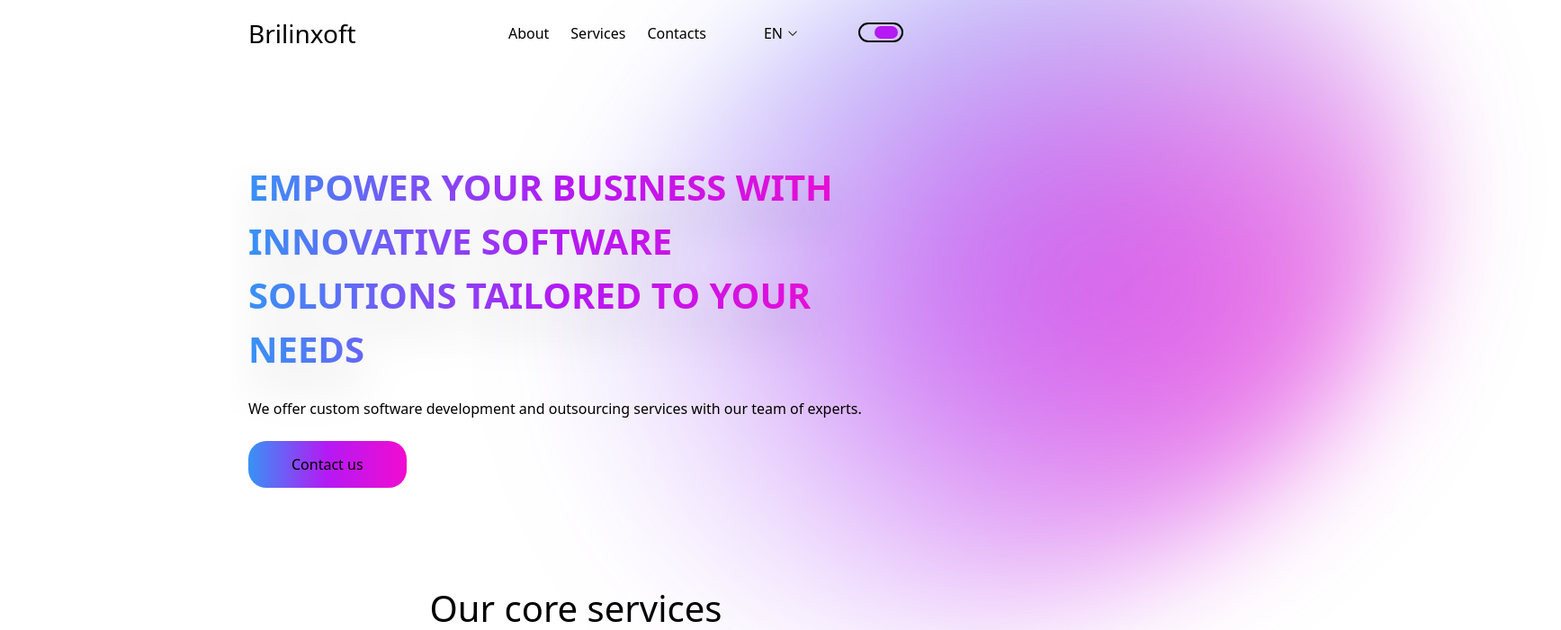
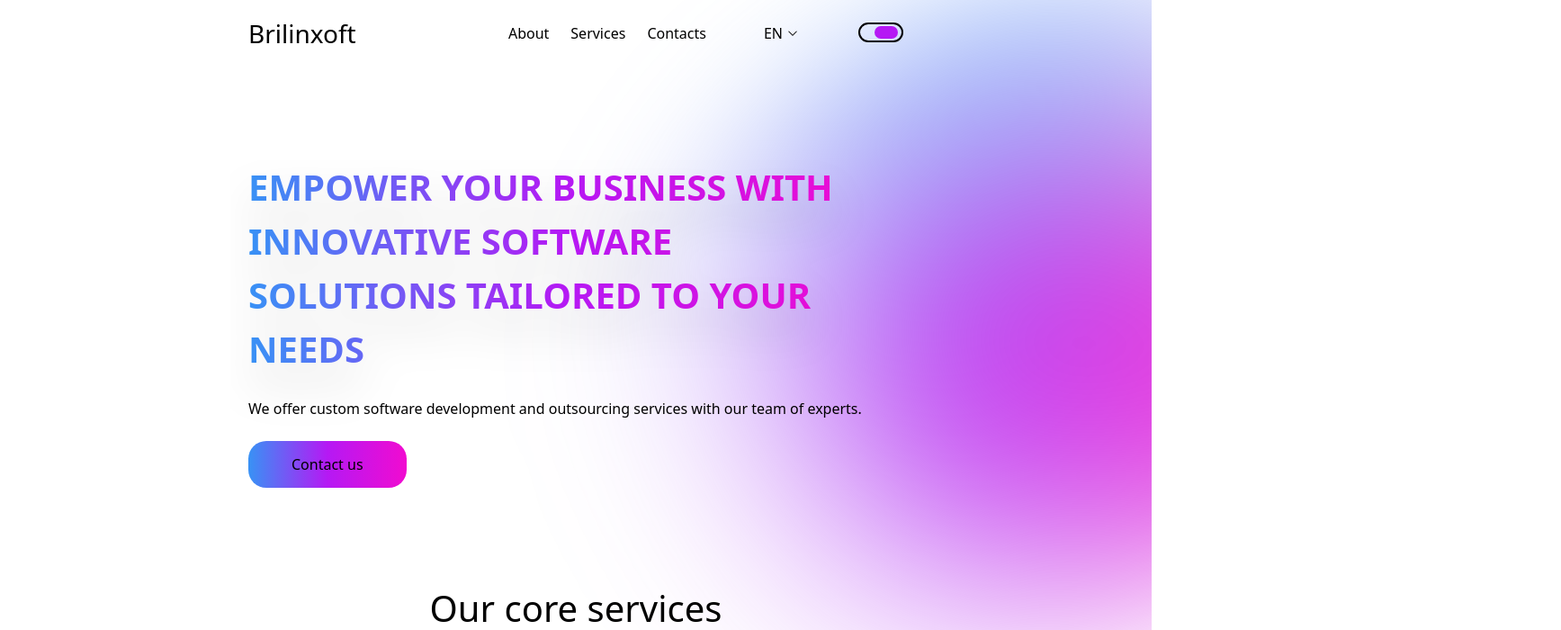
Before and after one commit to luckeryouknow/brilinxoft, a Next.js app: page / in a window 1280 px wide. Shown: the top 700 px of the page at 90% size, 1735 px wide, since content can reach past the window. Built offline with nearby package versions, Linux system fonts and the light colour scheme.

Commit message:
changed animations elements

```diff
--- a/src/app/globals.css
+++ b/src/app/globals.css
@@ -2,12 +2,8 @@
 @tailwind components;
 @tailwind utilities;
 
-html {
+html, body {
   overflow-x: hidden;
-}
-
-body {
-  position: relative;
 }
 
 .swiper {
--- a/src/app/layout.tsx
+++ b/src/app/layout.tsx
@@ -1,11 +1,8 @@
 import type { Metadata } from "next";
-import { Inter } from "next/font/google";
 import { Footer, Header } from "@/modules";
 
 import "./globals.css";
 import { Provider } from "@/shared/components";
-
-const inter = Inter({ subsets: ["latin"] });
 
 export const metadata: Metadata = {
   title: "Create Next App",
@@ -18,7 +15,7 @@ export default function RootLayout({
   children: React.ReactNode;
 }>) {
   return (
-    <html className="overflow-x-hidden" lang="en" suppressHydrationWarning>
+    <html lang="en" suppressHydrationWarning>
       <body className="dark:bg-black">
         <Provider>
           <Header />
--- a/src/modules/whoWeAre/WhoWeAre.tsx
+++ b/src/modules/whoWeAre/WhoWeAre.tsx
@@ -11,7 +11,7 @@ export default function WhoWeAre () {
             <span className="text-transparent bg-clip-text bg-gradient-to-r from-[#3892F5FF] via-[#B519F4FF] to-[#F10BD0FF]"> quality result</span>, demonstrating flexibility in ways to achieve it
           </h2>
         </div>
-        <Blob styles="!top-1/2 !right-0" small={true} />
+        <Blob styles="!top-0 !right-0" small={true} />
       </Container>
     </Section>
   )
--- a/src/shared/components/Blob/Blob.tsx
+++ b/src/shared/components/Blob/Blob.tsx
@@ -1,6 +1,9 @@
 "use client"
 
 import { useEffect, useState } from "react"
+import BigBlob from "../../images/BigBlob.png";
+import SmallBlob from "../../images/SmallBLob.png";
+import Image from "next/image";
 
 export default function Blob ({ styles, small }: { styles?: string, small: boolean }) {
   const [rotateState, setRotateState] = useState(0);
@@ -16,73 +19,132 @@ export default function Blob ({ styles, small }: { styles?: string, small: boole
   })
 
   return (
-    <div className={`absolute z-[-1] top-0 mt-[-200px] right-[-200px] rounded-[50%] blur-3xl ${styles}`}>
-      <svg
-        style={{
+    <div className={`absolute z-[-1] top-[-200px] right-[-200px] rounded-[50%] blur-3xl ${styles}`}>
+      {small ? (
+        // <svg
+        //   style={{
+        //     transform: `rotate(${rotateState}deg)`,
+        //     transition: "4s ease",
+        //     borderRadius: "50%",
+        //   }}
+        //   xmlns="http://www.w3.org/2000/svg"
+        //   width="495"
+        //   height="504" fill="none">
+        //   <g
+        //     filter="url(#a)">
+        //     <ellipse
+        //       cx="167.33"
+        //       cy="176.115"
+        //       fill="#3892F5"
+        //       rx="129.33"
+        //       ry="98.4173"/>
+        //   </g>
+        //   <g filter="url(#b)">
+        //     <ellipse
+        //       cx="318.33"
+        //       cy="205.059"
+        //       fill="#B519F4"
+        //       rx="129.33"
+        //       ry="98.4173"/>
+        //   </g>
+        //   <defs>
+        //     <filter
+        //       id="a"
+        //       width="658.659"
+        //       height="596.835"
+        //       x="-162"
+        //       y="-122.303"
+        //       colorInterpolationFilters="sRGB"
+        //       filterUnits="userSpaceOnUse">
+        //       <feFlood
+        //         floodOpacity="0"
+        //         result="BackgroundImageFix"/>
+        //       <feBlend
+        //         in="SourceGraphic"
+        //         in2="BackgroundImageFix"
+        //         result="shape"/>
+        //       <feGaussianBlur
+        //         result="effect1_foregroundBlur_373_947"
+        //         stdDeviation="100"/>
+        //     </filter>
+        //     <filter
+        //       id="b"
+        //       width="658.659"
+        //       height="596.835"
+        //       x="-11"
+        //       y="-93.3584"
+        //       colorInterpolationFilters="sRGB"
+        //       filterUnits="userSpaceOnUse">
+        //       <feFlood
+        //         floodOpacity="0"
+        //         result="BackgroundImageFix"/>
+        //       <feBlend
+        //         in="SourceGraphic"
+        //         in2="BackgroundImageFix"
+        //         result="shape"/>
+        //       <feGaussianBlur
+        //         result="effect1_foregroundBlur_373_947"
+        //         stdDeviation="100"/>
+        //       </filter>
+        //     </defs>
+        //   </svg>
+
+        <Image style={{
           transform: `rotate(${rotateState}deg)`,
           transition: "4s ease",
           borderRadius: "50%",
-        }}
-        width="748"
-        height="1017"
-        viewBox="0 0 748 1017"
-        fill="none"
-        xmlns="http://www.w3.org/2000/svg">
-        <g filter="url(#filter0_f_373_930)">
-          <circle cx="216" cy="384" r="200" fill="#3892F5"/>
-        </g>
-        <g filter="url(#filter1_f_373_930)">
-          <circle cx="413" cy="517" r="200" fill="#B519F4"/>
-        </g>
-        <g filter="url(#filter2_f_373_930)">
-          <circle cx="538" cy="280" r="200" fill="#F10BD0"/>
-        </g>
-        <defs>
-          <filter
-            id="filter0_f_373_930" x="-384" y="-216"
-            width="1200"
-            height="1200"
-            filterUnits="userSpaceOnUse"
-            colorInterpolationFilters="sRGB">
-          <feFlood flood-opacity="0" result="BackgroundImageFix"/>
-          <feBlend mode="normal" in="SourceGraphic" in2="BackgroundImageFix" result="shape"/>
-          <feGaussianBlur stdDeviation="200" result="effect1_foregroundBlur_373_930"/>
-          </filter>
-          <filter id="filter1_f_373_930" x="-87" y="17" width="1000" height="1000" filterUnits="userSpaceOnUse" color-interpolation-filters="sRGB">
-          <feFlood flood-opacity="0" result="BackgroundImageFix"/>
-          <feBlend mode="normal" in="SourceGraphic" in2="BackgroundImageFix" result="shape"/>
-          <feGaussianBlur stdDeviation="150" result="effect1_foregroundBlur_373_930"/>
-          </filter>
-          <filter id="filter2_f_373_930" x="38" y="-220" width="1000" height="1000" filterUnits="userSpaceOnUse" color-interpolation-filters="sRGB">
-          <feFlood flood-opacity="0" result="BackgroundImageFix"/>
-          <feBlend mode="normal" in="SourceGraphic" in2="BackgroundImageFix" result="shape"/>
-          <feGaussianBlur stdDeviation="150" result="effect1_foregroundBlur_373_930"/>
-          </filter>
-        </defs>
-      </svg>
-
-      {/* <svg
-        xmlns="http://www.w3.org/2000/svg"
-        width="748"
-        height="748"
-        fill="none">
-        <g filter="url(#a)">
-          <circle
-            cx="216"
-            cy="384"
-            r="200"
-            fill="#3892F5">
-            <animate
-              attributeName="cx"
-              dur="10s"
-              repeatCount="indefinite"
-              values="216; 412; 533; 410; 216"/>
-            <animate
-              attributeName="cy"
-              dur="10s"
-              repeatCount="indefinite"
-              values="384; 600; 793 826; 384"/>
-            </circle></g><g filter="url(#b)"><circle cx="413" cy="517" r="200" fill="#B519F4"><animate attributeName="cx" dur="10s" repeatCount="indefinite" values="413; 222; 420; 525; 413"/><animate attributeName="cy" dur="10s" repeatCount="indefinite" values="517; 715; 600; 628; 517"/></circle></g><g filter="url(#c)"><circle cx="538" cy="280" r="200" fill="#F10BD0"><animate attributeName="cx" dur="10s" repeatCount="indefinite" values="538; 527; 301; 303; 538"/><animate attributeName="cy" dur="10s" repeatCount="indefinite" values="280; 830; 903; 601; 280"/></circle></g><defs><filter id="a" width="1200" height="1200" x="-384" y="-216" filterUnits="userSpaceOnUse"><feFlood result="BackgroundImageFix"/><feBlend in="SourceGraphic" in2="BackgroundImageFix" result="shape"/><feGaussianBlur result="effect1_foregroundBlur_373_930" stdDeviation="200"/></filter><filter id="b" width="1000" height="1000" x="-87" y="17" filterUnits="userSpaceOnUse"><feFlood result="BackgroundImageFix"/><feBlend in="SourceGraphic" in2="BackgroundImageFix" result="shape"/><feGaussianBlur result="effect1_foregroundBlur_373_930" stdDeviation="150"/></filter><filter id="c" width="1000" height="1000" x="38" y="-220" filterUnits="userSpaceOnUse"><feFlood result="BackgroundImageFix"/><feBlend in="SourceGraphic" in2="BackgroundImageFix" result="shape"/><feGaussianBlur result="effect1_foregroundBlur_373_930" stdDeviation="150"/></filter></defs></svg> */}
+        }} src={SmallBlob} alt="Small Blob" />
+      ) : (
+        // <svg
+        //   style={{
+        //     transform: `rotate(${rotateState}deg)`,
+        //     transition: "4s ease",
+        //     borderRadius: "50%",
+        //   }}
+        //   width="748"
+        //   height="1017"
+        //   viewBox="0 0 748 1017"
+        //   fill="none"
+        //   xmlns="http://www.w3.org/2000/svg">
+        //   <g filter="url(#filter0_f_373_930)">
+        //     <circle cx="216" cy="384" r="200" fill="#3892F5"/>
+        //   </g>
+        //   <g filter="url(#filter1_f_373_930)">
+        //     <circle cx="413" cy="517" r="200" fill="#B519F4"/>
+        //   </g>
+        //   <g filter="url(#filter2_f_373_930)">
+        //     <circle cx="538" cy="280" r="200" fill="#F10BD0"/>
+        //   </g>
+        //   <defs>
+        //     <filter
+        //       id="filter0_f_373_930" x="-384" y="-216"
+        //       width="1200"
+        //       height="1200"
+        //       filterUnits="userSpaceOnUse"
+        //       colorInterpolationFilters="sRGB">
+        //       <feFlood floodOpacity="0" result="BackgroundImageFix"/>
+        //       <feBlend mode="normal" in="SourceGraphic" in2="BackgroundImageFix" result="shape"/>
+        //       <feGaussianBlur stdDeviation="200" result="effect1_foregroundBlur_373_930"/>
+        //       </filter>
+        //       <filter id="filter1_f_373_930" x="-87" y="17" width="1000" height="1000" filterUnits="userSpaceOnUse" colorInterpolationFilters="sRGB">
+        //       <feFlood floodOpacity="0" result="BackgroundImageFix"/>
+        //       <feBlend mode="normal" in="SourceGraphic" in2="BackgroundImageFix" result="shape"/>
+        //       <feGaussianBlur stdDeviation="150" result="effect1_foregroundBlur_373_930"/>
+        //       </filter>
+        //       <filter id="filter2_f_373_930" x="38" y="-220" width="1000" height="1000" filterUnits="userSpaceOnUse" colorInterpolationFilters="sRGB">
+        //       <feFlood floodOpacity="0" result="BackgroundImageFix"/>
+        //       <feBlend mode="normal" in="SourceGraphic" in2="BackgroundImageFix" result="shape"/>
+        //       <feGaussianBlur stdDeviation="150" result="effect1_foregroundBlur_373_930"/>
+        //     </filter>
+        //   </defs>
+        // </svg>
+        <Image style={{
+          transform: `rotate(${rotateState}deg)`,
+          transition: "4s ease",
+          borderRadius: "50%",
+        }} src={BigBlob} alt="Big Blob"  />
+      )
+      }
     </div>
   )
 }
--- a/src/shared/components/Section/Section.tsx
+++ b/src/shared/components/Section/Section.tsx
@@ -8,7 +8,7 @@ export default function Section({
 }) {
   return (
     <section
-      className={`pt-20 md:pt-[104px] xl:pt-[164px]`}
+      className="relative pt-20 md:pt-[104px] xl:pt-[164px]"
     >
       {children}
     </section>
```
Also changed, not shown: src/shared/images/BigBlob.png (added), src/shared/images/SmallBLob.png (added).
